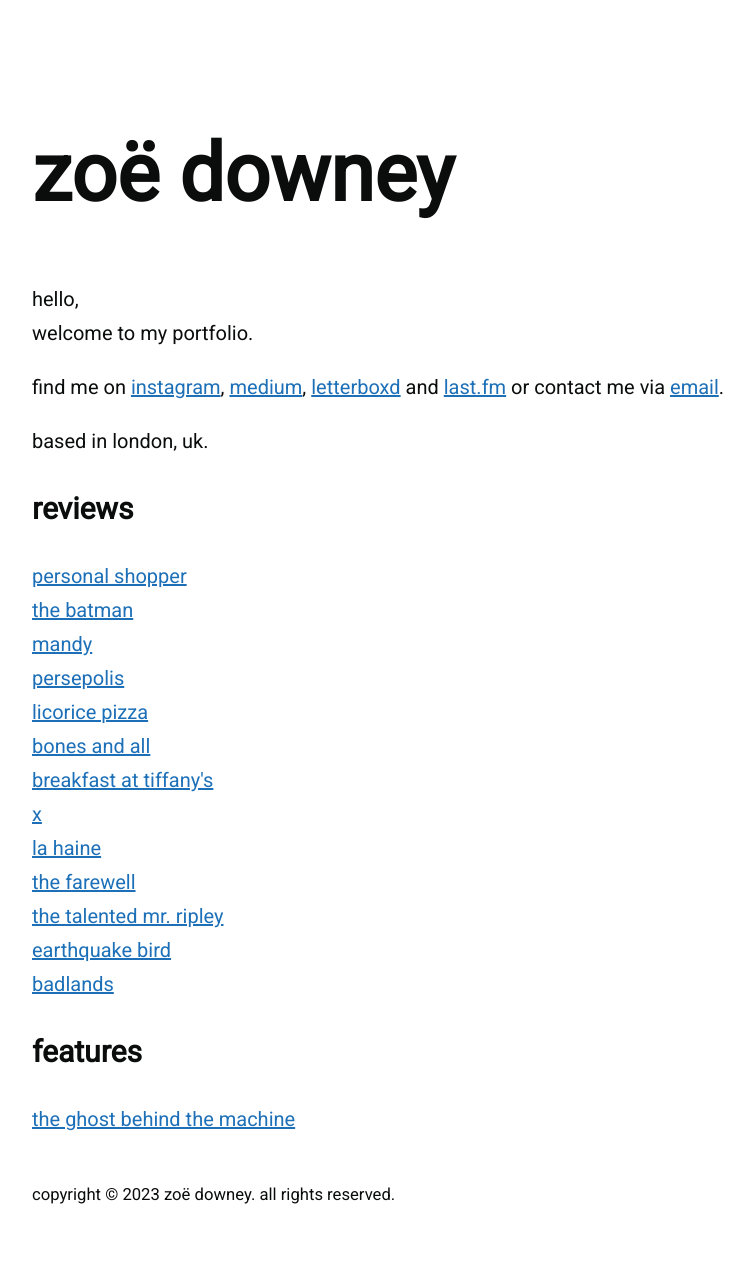
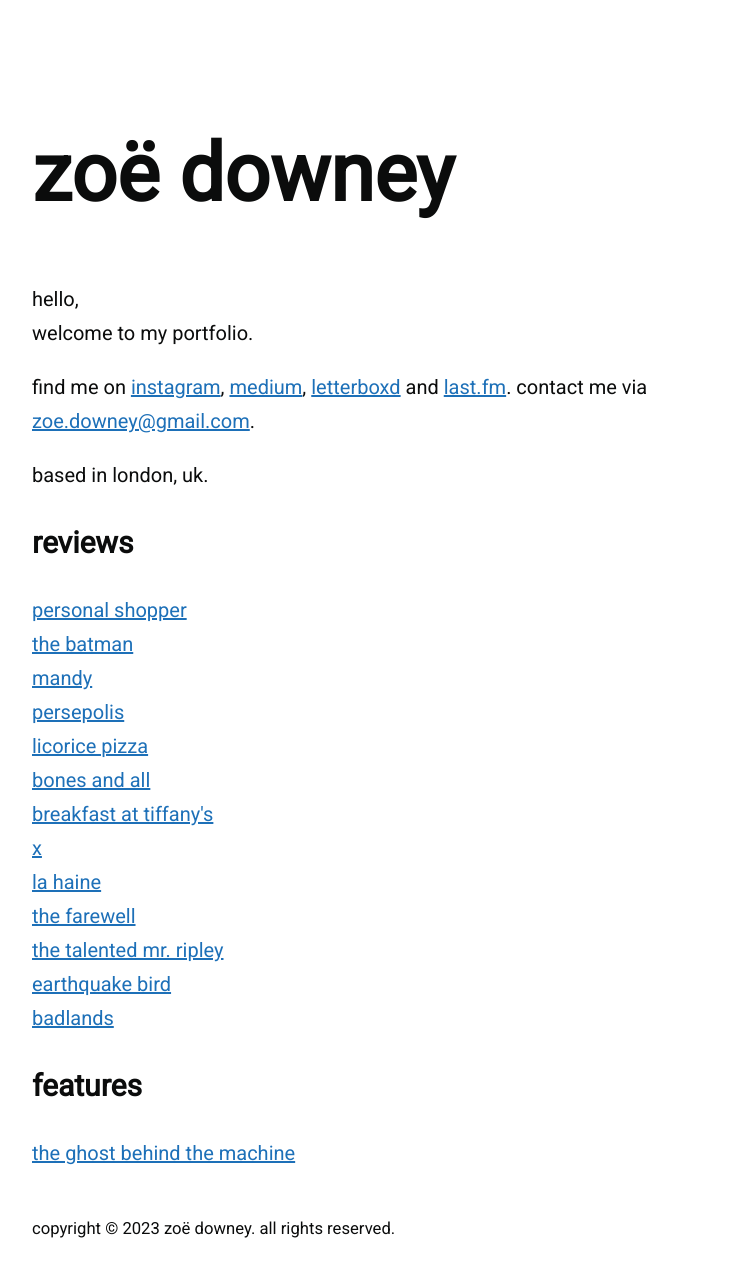
Before and after one commit to zoeurl/zoedowney.github.io, a Jekyll site: the page built from index.html, in a window 1280 px wide. Shown: the whole page, without its empty margins (208-962 px from the left). Built offline with Jekyll 4.4.1, drawn with Linux system fonts in a browser that asks for light colours; before the commit the page ends 1250 px from its top, so only the background shows below that.

Commit message:
Update index.html

```diff
--- a/index.html
+++ b/index.html
@@ -7,7 +7,8 @@
 hello,
 <br>welcome to my portfolio.
 </p>
-find me on <a href="https://www.instagram.com/zoeurl/">instagram</a>, <a href="https://medium.com/@zoedowney/">medium</a>, <a href="https://letterboxd.com/zoedowney/">letterboxd</a> and <a href="https://www.last.fm/user/zoedowney/">last.fm</a> or contact me via <a href="mailto:{{site.email}}">email</a>.
+find me on <a href="https://www.instagram.com/zoeurl/">instagram</a>, <a href="https://medium.com/@zoedowney/">medium</a>, <a href="https://letterboxd.com/zoedowney/">letterboxd</a> and <a href="https://www.last.fm/user/zoedowney/">last.fm</a>.
+contact me via <a href="mailto:{{site.email}}">zoe.downey@gmail.com</a>.
 </p>
 based in london, uk.
 
```
